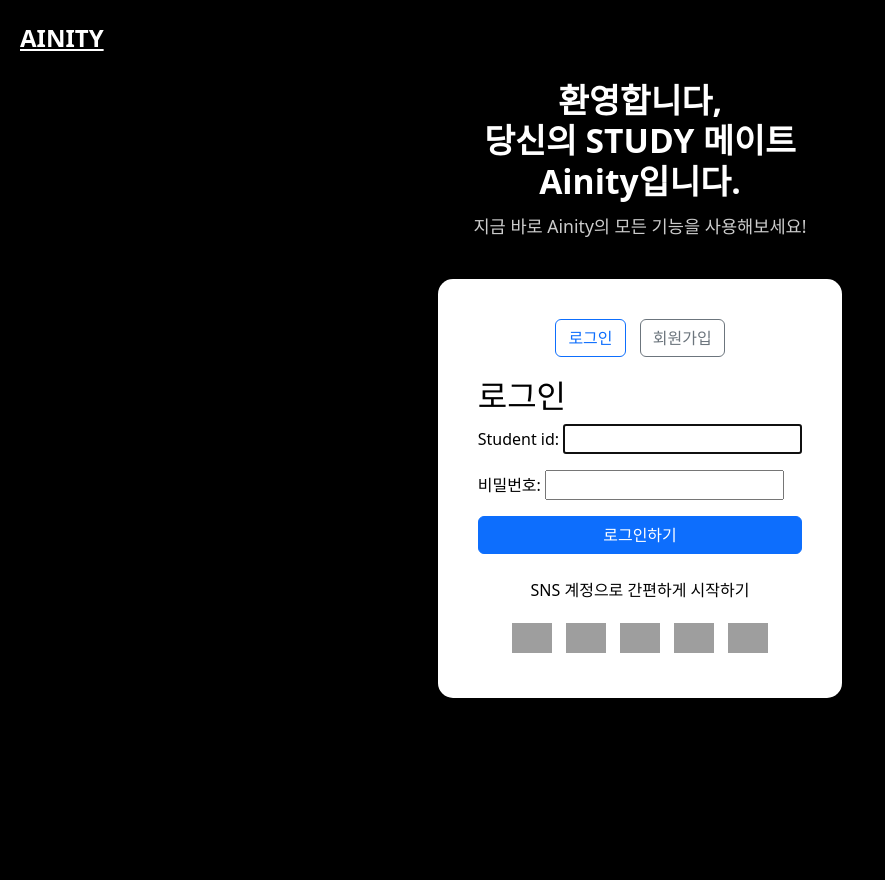
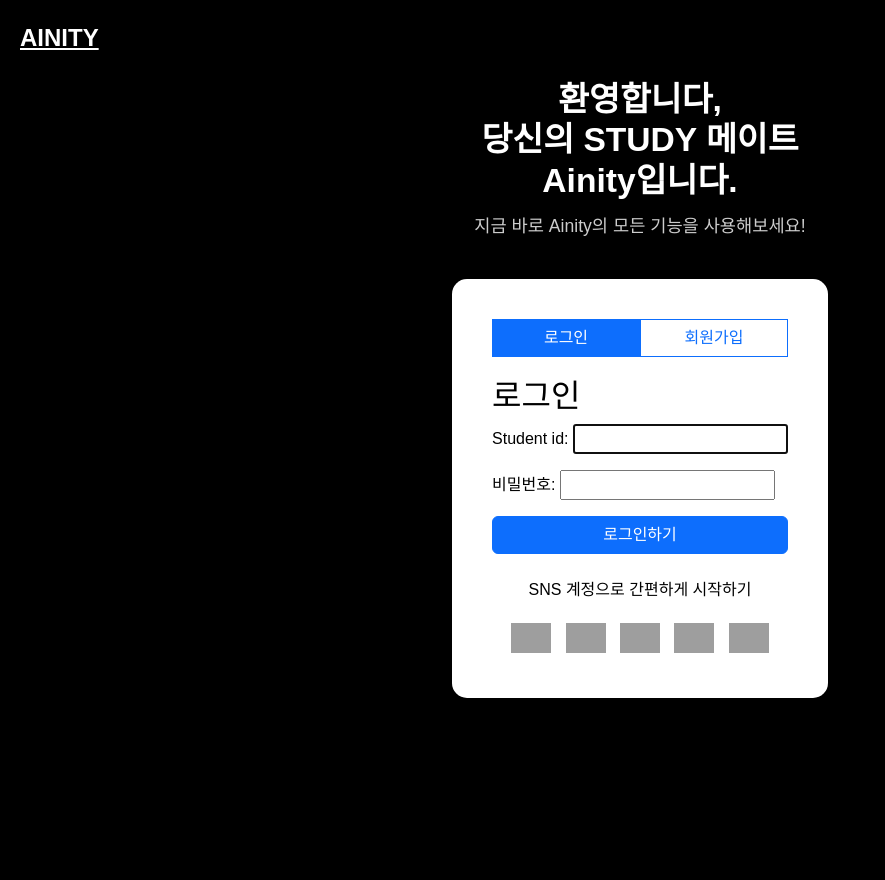
Before and after one commit to jjjunny/AInity, a Django app: page /account/ in a window 1280 px wide. Shown: the whole page, without its empty margins (0-885 px from the left). Run offline with Django 5.2, Linux system fonts and the light colour scheme; grey boxes are pictures that could not be loaded.

Commit message:
login 화면 수정

```diff
--- a/templates/board_home/login_signup.html
+++ b/templates/board_home/login_signup.html
@@ -10,7 +10,9 @@
       background-color: black;
       color: white;
       min-height: 100vh;
+      font-family: 'Arial', sans-serif;
     }
+
     .logo {
       position: absolute;
       top: 20px;
@@ -20,29 +22,35 @@
       color: white;
       cursor: pointer;
     }
+
     .logo:hover {
       text-decoration: underline;
     }
+
     .welcome-message {
       text-align: center;
       margin-top: 80px;
       margin-bottom: 40px;
     }
+
     .welcome-message h1 {
       font-size: 2.1rem;
       font-weight: bold;
       margin-bottom: 12px;
     }
+
     .welcome-message p {
       font-size: 1.1rem;
       color: #cccccc;
     }
+
     .auth-container {
       display: flex;
       justify-content: center;
       align-items: flex-start;
       min-height: 400px;
     }
+
     .right {
       background-color: white;
       color: black;
@@ -50,27 +58,57 @@
       padding: 40px;
       min-width: 340px;
       min-height: 380px;
-      box-shadow: 0 4px 24px rgba(0,0,0,0.13);
+      box-shadow: 0 4px 24px rgba(0, 0, 0, 0.13);
     }
+
     .form-toggle {
-      text-align: center;
+      display: flex;
+      justify-content: center;
       margin-bottom: 20px;
     }
+
     .form-toggle button {
-      margin: 0 5px;
+      flex: 1;
+      border-radius: 0;
+      border: 1px solid #0d6efd;
+      transition: background-color 0.3s, color 0.3s;
     }
+
+    .form-toggle .active {
+      background-color: #0d6efd;
+      color: white;
+    }
+
+    .form-toggle button:hover {
+      background-color: #0d6efd;
+      color: white;
+    }
+
+    .btn-primary:hover,
+    .btn-success:hover {
+      background-color: #0d6efd !important;
+      border-color: #0a58ca !important;
+      color: white !important;
+    }
+
     .sns-login img {
       width: 40px;
       margin: 5px;
     }
+
     @media (max-width: 600px) {
-      .welcome-message { margin-top: 40px; }
-      .right { padding: 24px 10px; min-width: unset; }
+      .welcome-message {
+        margin-top: 40px;
+      }
+
+      .right {
+        padding: 24px 10px;
+        min-width: unset;
+      }
     }
   </style>
 </head>
 <body>
-<!-- AINITY 텍스트를 클릭하면 홈 화면으로 이동 -->
   <a href="{% url 'home' %}" class="logo">AINITY</a>
 
   <div class="welcome-message">
@@ -81,9 +119,10 @@
   <div class="auth-container">
     <div class="right">
       <div class="form-toggle">
-        <button class="btn btn-outline-primary" onclick="showLogin()">로그인</button>
-        <button class="btn btn-outline-secondary" onclick="showSignup()">회원가입</button>
+        <button id="loginTab" class="btn btn-outline-primary active" onclick="showLogin()">로그인</button>
+        <button id="signupTab" class="btn btn-outline-primary" onclick="showSignup()">회원가입</button>
       </div>
+
       <div id="login-form">
         <h2>로그인</h2>
         <form method="post" action="{% url 'login_signup' %}">
@@ -92,6 +131,7 @@
           <button type="submit" name="login_submit" class="btn btn-primary w-100">로그인하기</button>
         </form>
       </div>
+
       <div id="signup-form" style="display:none;">
         <h2>회원가입</h2>
         <form method="post" action="{% url 'login_signup' %}">
@@ -100,6 +140,7 @@
           <button type="submit" name="signup_submit" class="btn btn-success w-100">회원가입</button>
         </form>
       </div>
+
       <div class="sns-login mt-4 text-center">
         <p>SNS 계정으로 간편하게 시작하기</p>
         <img src="https://cdn-icons-png.flaticon.com/512/281/281764.png" alt="google">
@@ -115,10 +156,15 @@
     function showLogin() {
       document.getElementById('login-form').style.display = 'block';
       document.getElementById('signup-form').style.display = 'none';
+      document.getElementById('loginTab').classList.add('active');
+      document.getElementById('signupTab').classList.remove('active');
     }
+
     function showSignup() {
       document.getElementById('login-form').style.display = 'none';
       document.getElementById('signup-form').style.display = 'block';
+      document.getElementById('signupTab').classList.add('active');
+      document.getElementById('loginTab').classList.remove('active');
     }
   </script>
 </body>
```
